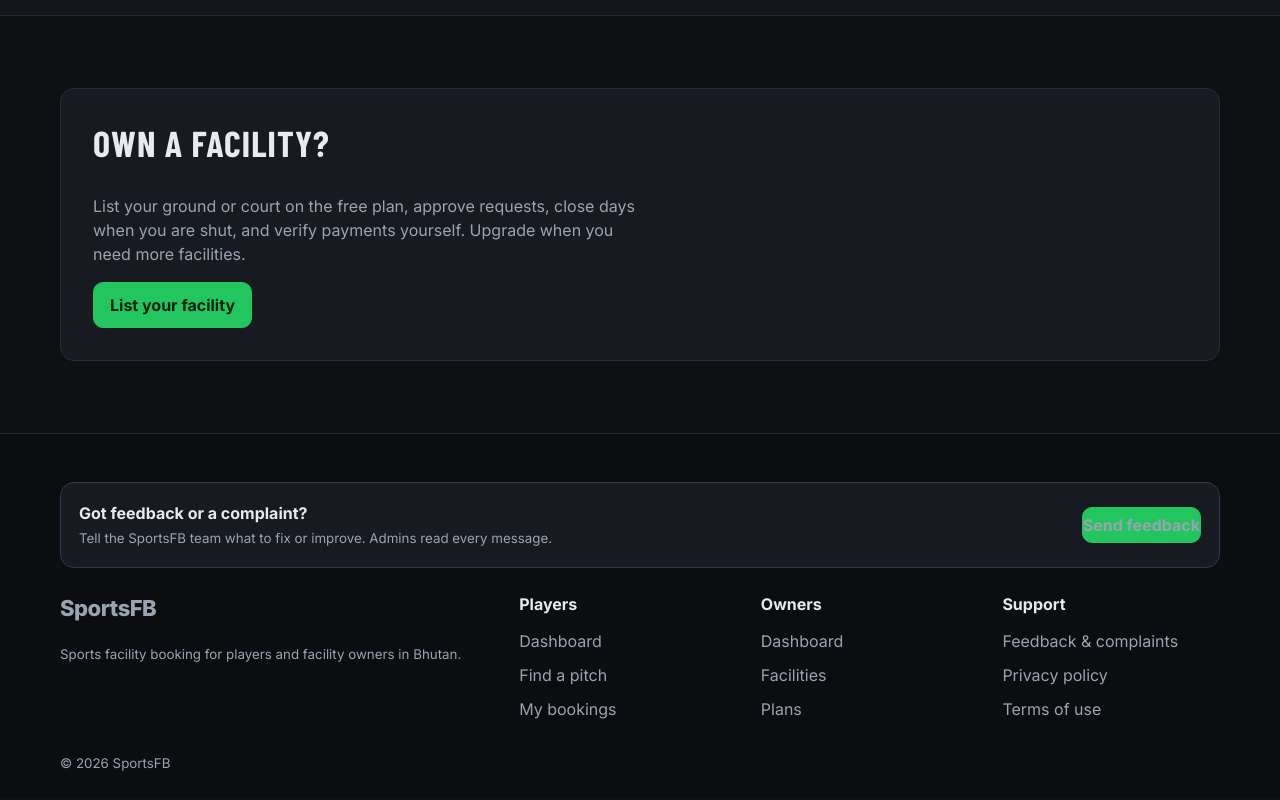
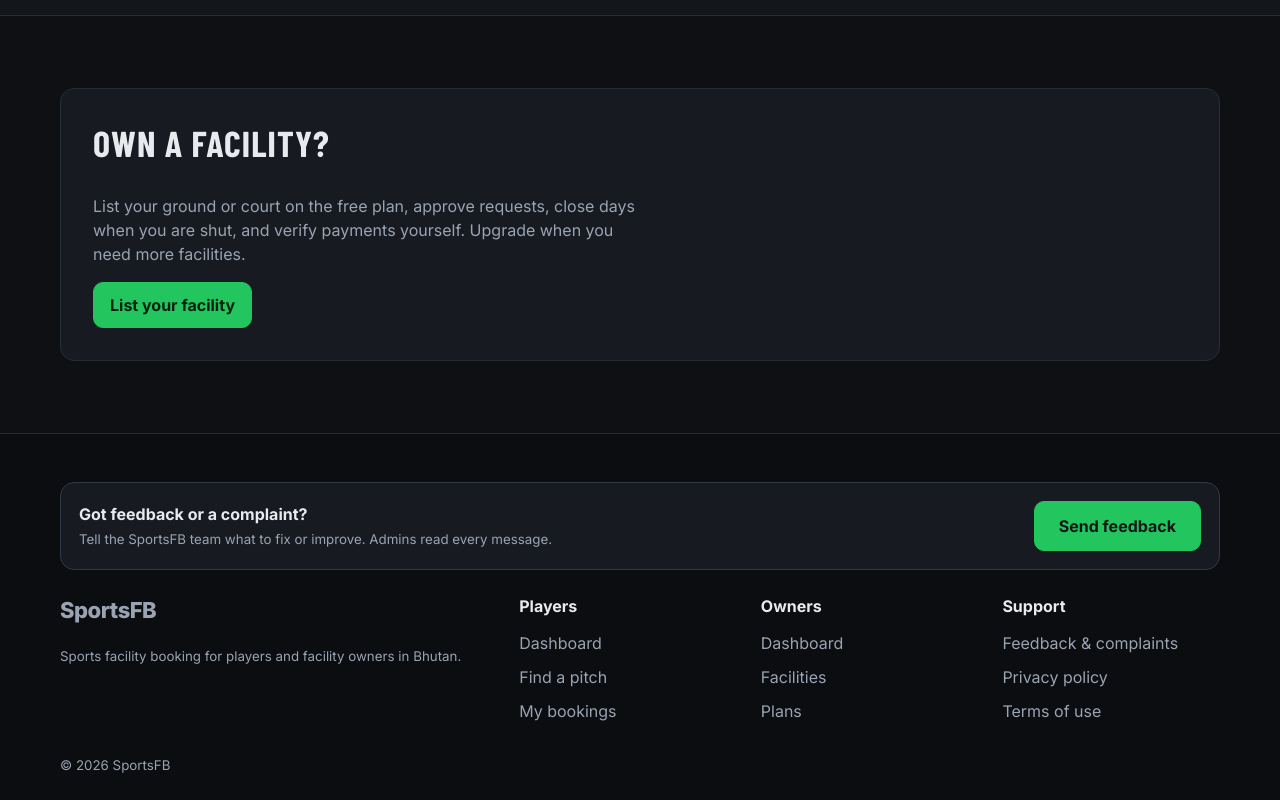
Before and after one commit to upendradungana/SportsFB, a Next.js app: page / in a window 1280 px wide. Shown: the part 1749-2549 px from the top of the page. Built offline with nearby package versions, Linux system fonts and the light colour scheme; no server answers.

Commit message:
fixed footer

```diff
--- a/src/components/Footer.tsx
+++ b/src/components/Footer.tsx
@@ -1,8 +1,14 @@
+"use client";
+
 import Link from "next/link";
+import { useState } from "react";
+
 export default function Footer() {
+  const [hover, setHover] = useState(false);
+
   return (
     <footer className="foot">
-      <div className="fcta"><div><b>Got feedback or a complaint?</b><br /><small>Tell the SportsFB team what to fix or improve. Admins read every message.</small></div><Link className="btn" href="/feedback">Send feedback</Link></div>
+      <div className="fcta"><div><b>Got feedback or a complaint?</b><br /><small>Tell the SportsFB team what to fix or improve. Admins read every message.</small></div><Link className="btn" href="/feedback" onMouseEnter={() => setHover(true)} onMouseLeave={() => setHover(false)} style={{ color: hover ? "#fff" : "#181717", padding: "12px 24px" }}>Send feedback</Link></div>
       <div className="cols">
         <div><Link href="/" className="logo" style={{ padding: 0 }}>SportsFB</Link><p><small>Sports facility booking for players and facility owners in Bhutan.</small></p></div>
         <div><h4>Players</h4><Link href="/overview">Dashboard</Link><Link href="/play">Find a pitch</Link><Link href="/bookings">My bookings</Link></div>
```
